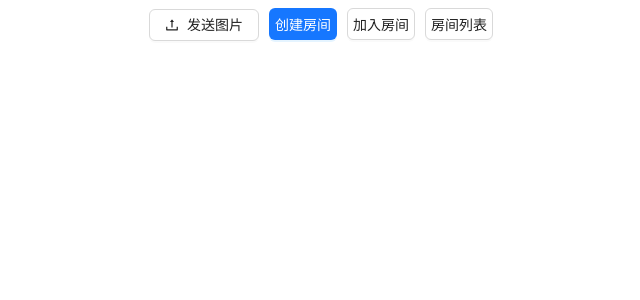
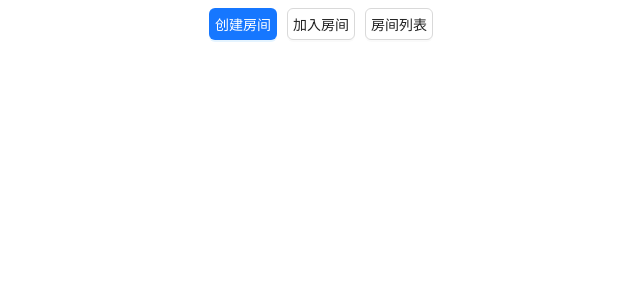
Before and after one commit to xiaoyi1255/nuxt3-temple, a Nuxt app: page / in a window 1280 px wide. Shown: the top 300 px of the page, without its empty margins (319-959 px from the left). Built offline with nearby package versions, Linux system fonts and the light colour scheme.

Commit message:
feat: 测试上传屏蔽

```diff
--- a/src/components/chat/index.vue
+++ b/src/components/chat/index.vue
@@ -1,7 +1,7 @@
 <template>
     <!-- <client-only placeholder="loading...">
     </client-only> -->
-    <Upload />
+    <!-- <Upload /> -->
     <CreateChat v-if="!state.roomId" @changeRoom="changeRoom"></CreateChat>
     <ChatRoom v-else :state="state" @changeRoom="changeRoom"></ChatRoom>
 </template>
@@ -9,7 +9,7 @@
 <script lang="ts" setup>
 import ChatRoom from './ChatRoom.vue'
 import CreateChat  from './CreateChat.vue'
-import Upload  from '../upload/index.vue'
+// import Upload  from '../upload/index.vue'
 
 const state = reactive({
     name: '',
```
